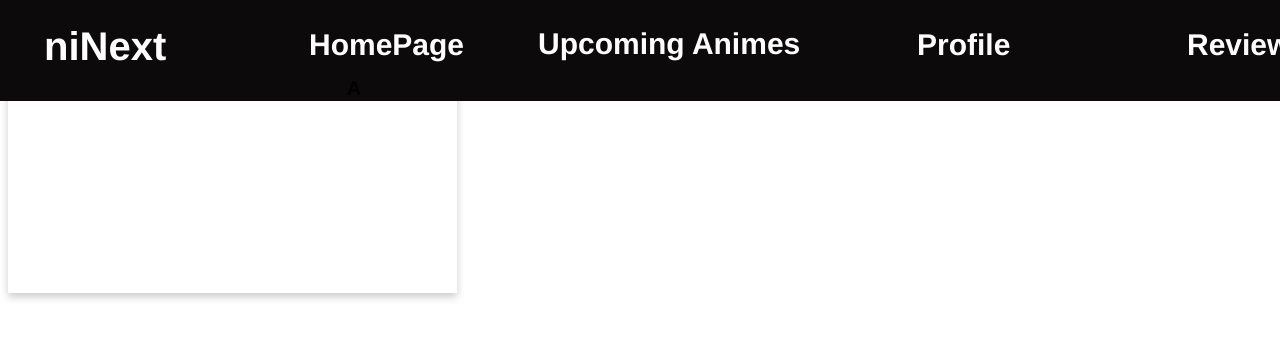
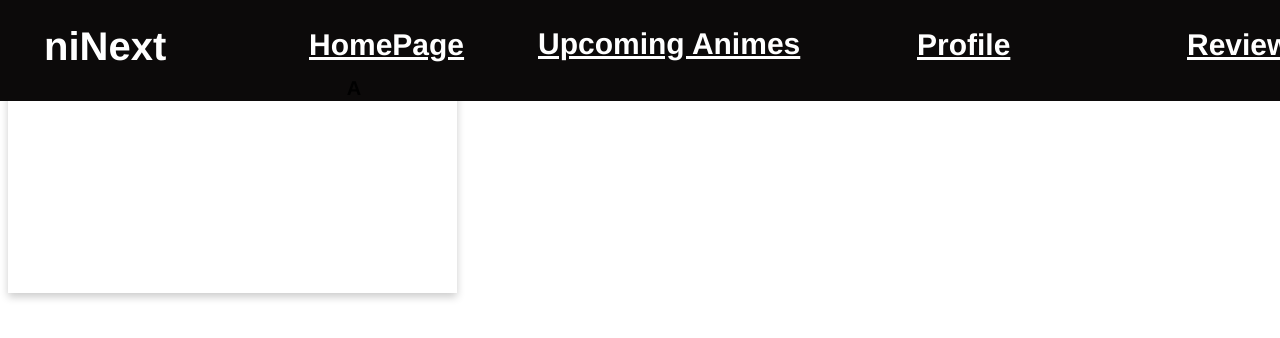
Before and after one commit to CJDonaldson1/AniNext, a React (Vite) app in the folder frontend/: page /Homepage in a window 1280 px wide. Shown: the top 338 px of the page. Built offline with nearby package versions, Linux system fonts and the light colour scheme.

Commit message:
navbar is good to go

```diff
--- a/frontend/src/components/NavBar.jsx
+++ b/frontend/src/components/NavBar.jsx
@@ -1,4 +1,5 @@
 import React from "react"
+import { Link } from "react-router-dom"
 import "./NavBar.css"
 
 export const Navbar = () => {
@@ -7,13 +8,14 @@ export const Navbar = () => {
       <div className="navbar">
         <div className="nav-bar">
           <p className="ani-next">
+
             <span className="text-wrapper">A</span>
             <span className="span">niNext</span>
           </p>
-          <div className="NavHomepage">HomePage</div>
-          <div className="NavUpcomingAnimes">Upcoming Animes</div>
-          <div className="NavReview">Reviews</div>
-          <div className="NavProfile">Profile</div>
+          <Link to="/" className="NavHomepage">HomePage</Link>
+          <Link to="/anime-list" className="NavUpcomingAnimes">Upcoming Animes</Link>
+          <Link to="/reviews" className="NavReview">Reviews</Link>
+          <Link to="/profile" className="NavProfile">Profile</Link>
         </div>
       </div>
     </div>
```
